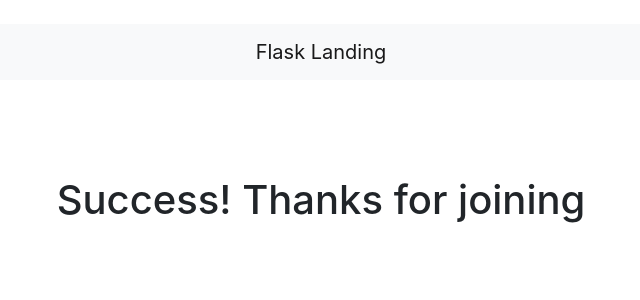
After one commit to codingforentrepreneurs/Flask-Landing, a Flask app: page /success/ in a window 1280 px wide. The commit adds this page. Shown: the top 300 px of the page, without its empty margins (319-959 px from the left). Run offline with Flask 2, Linux system fonts and the light colour scheme; some libraries are stand-ins or nearby versions.

Commit message:
Added success page

```diff
--- a/landing/home/views.py
+++ b/landing/home/views.py
@@ -43,6 +43,9 @@ def item_list():
         return render_template("items/list.html", form=None, object_list=object_list)
     return render_template("items/list.html", form=form, object_list=[])
 
+@app.route("/success/", methods=['GET'])
+def success_view():
+    return render_template("success.html")
 
 
 # @app.route("/item/", methods=['GET'])
--- a/landing/templates/base.html
+++ b/landing/templates/base.html
@@ -12,7 +12,6 @@
   </head>
   <body>
     <!--Our view content here-->
-    {% include 'navbar.html' %}
     <div class='container-fluid mt-4'>
       {% block content %}asdfaasdfads{% endblock content %}
    </div>
--- a/landing/templates/navbar.html
+++ b/landing/templates/navbar.html
@@ -1,4 +1,4 @@
-<nav class="d-none navbar navbar-expand-lg navbar-light bg-light text-center">
+<nav class="navbar navbar-expand-lg navbar-light bg-light text-center">
   <a class="navbar-brand mx-auto" href="/">Flask Landing</a>
   <button class="navbar-toggler" type="button" data-toggle="collapse" data-target="#navbarSupportedContent" aria-controls="navbarSupportedContent" aria-expanded="false" aria-label="Toggle navigation">
     <span class="navbar-toggler-icon"></span>
--- /dev/null
+++ b/landing/templates/success.html
@@ -0,0 +1,8 @@
+{% extends 'base.html' %}
+
+{% block content %}
+{% include 'navbar.html' %}
+<div class='text-center my-5 py-5'>
+    <h1>Success! Thanks for joining</h1>
+</div>
+{% endblock content %}
```
